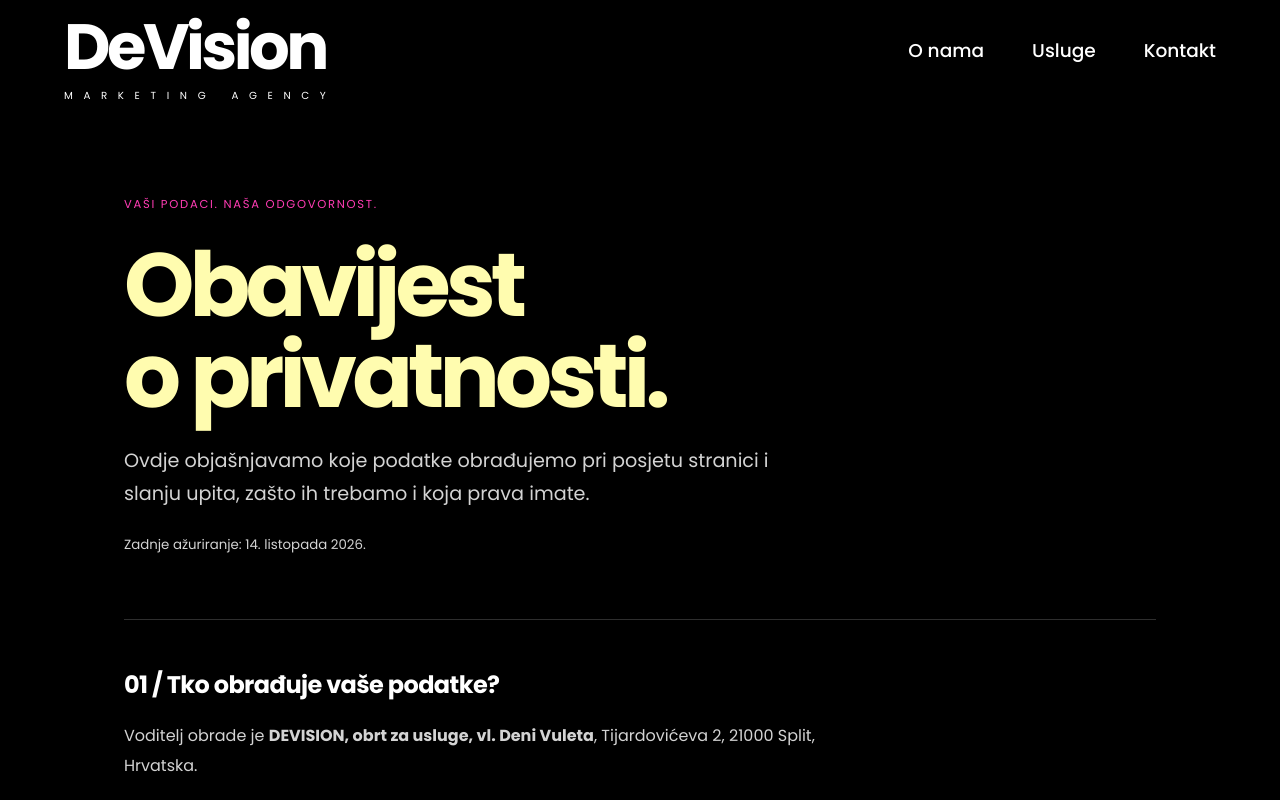
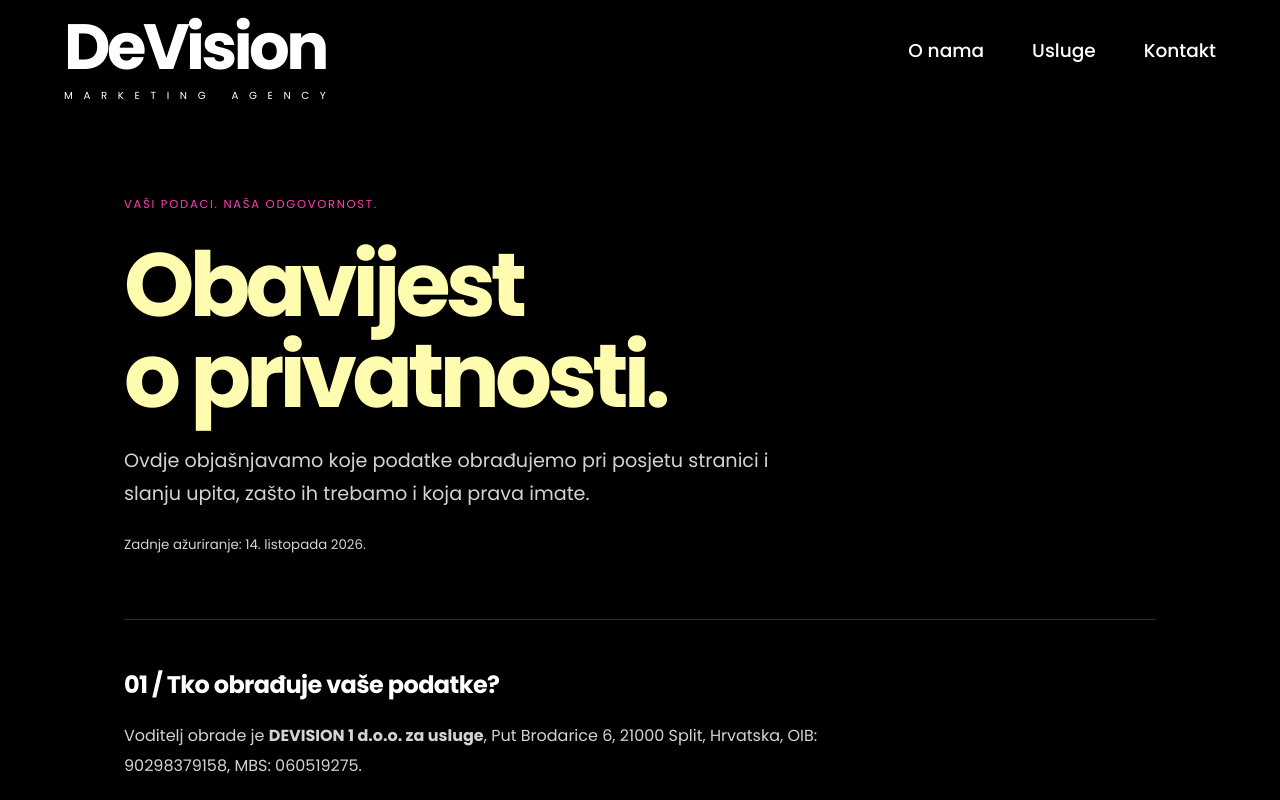
Before and after one commit to jelavicluka/DeVision, a React (Vite) app: page /privatnost in a window 1280 px wide. Shown: the top 800 px of the page. Built offline with nearby package versions, Linux system fonts and the light colour scheme.

Commit message:
Update company privacy details

```diff
--- a/src/components/Privacy.jsx
+++ b/src/components/Privacy.jsx
@@ -13,7 +13,7 @@ export default function Privacy() {
       <div className="privacy-page__content">
         <section aria-labelledby="privacy-controller">
           <h2 id="privacy-controller">01 / Tko obrađuje vaše podatke?</h2>
-          <p>Voditelj obrade je <strong>DEVISION, obrt za usluge, vl. Deni Vuleta</strong>, Tijardovićeva 2, 21000 Split, Hrvatska.</p>
+          <p>Voditelj obrade je <strong>DEVISION 1 d.o.o. za usluge</strong>, Put Brodarice 6, 21000 Split, Hrvatska, OIB: 90298379158, MBS: 060519275.</p>
           <p>Za pitanja o privatnosti i ostvarivanje svojih prava pišite na <a href="mailto:deni@devision.hr">deni@devision.hr</a>.</p>
         </section>
 
--- a/src/seo.js
+++ b/src/seo.js
@@ -35,7 +35,9 @@ export const businessData = {
   '@type': 'ProfessionalService',
   '@id': `${SITE_URL}/#business`,
   name: 'DeVision',
-  legalName: 'DEVISION, obrt za usluge, vl. Deni Vuleta',
+  legalName: 'DEVISION 1 d.o.o. za usluge',
+  taxID: '90298379158',
+  identifier: 'MBS 060519275',
   url: `${SITE_URL}/`,
   logo: `${SITE_URL}/brand-logo.png`,
   image: SHARE_IMAGE,
@@ -44,7 +46,7 @@ export const businessData = {
   telephone: '+385996047635',
   address: {
     '@type': 'PostalAddress',
-    streetAddress: 'Tijardovićeva 2',
+    streetAddress: 'Put Brodarice 6',
     postalCode: '21000',
     addressLocality: 'Split',
     addressCountry: 'HR',
```
Also changed, not shown: 2 other files (tests, documents, lock files or other folders).
